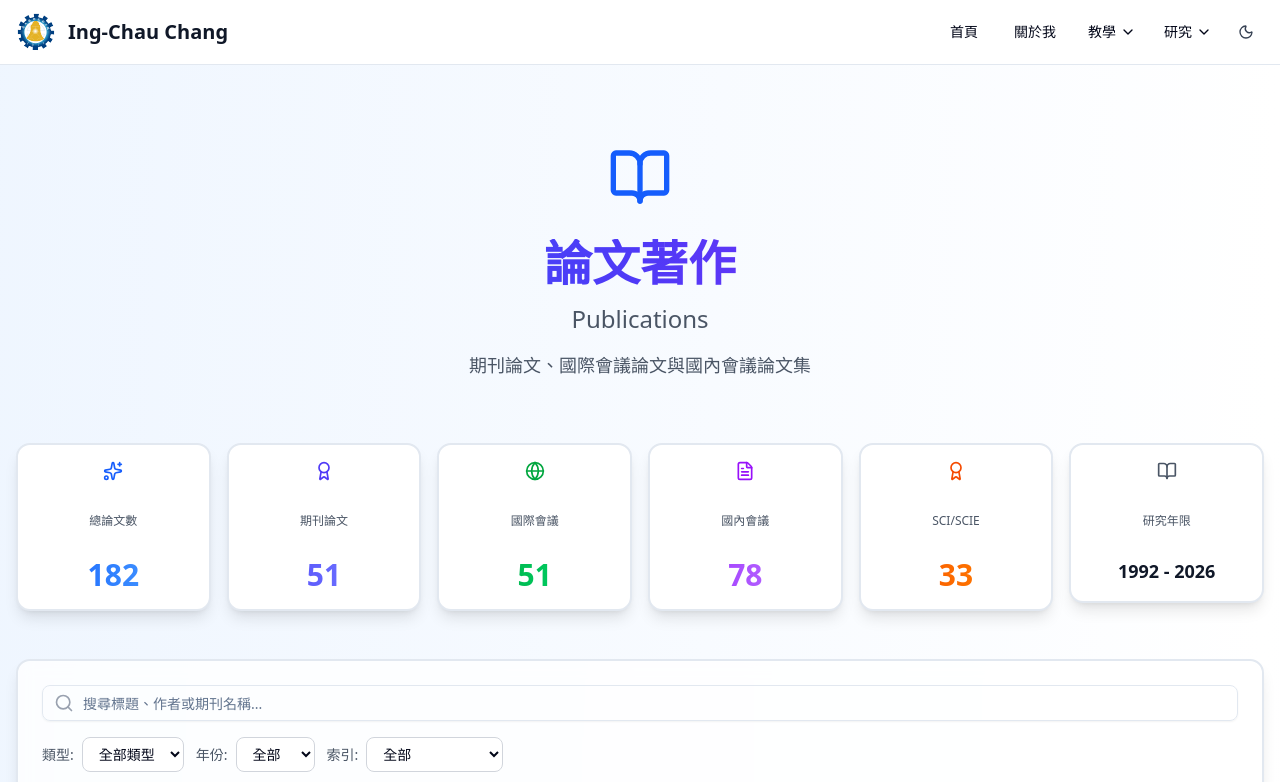
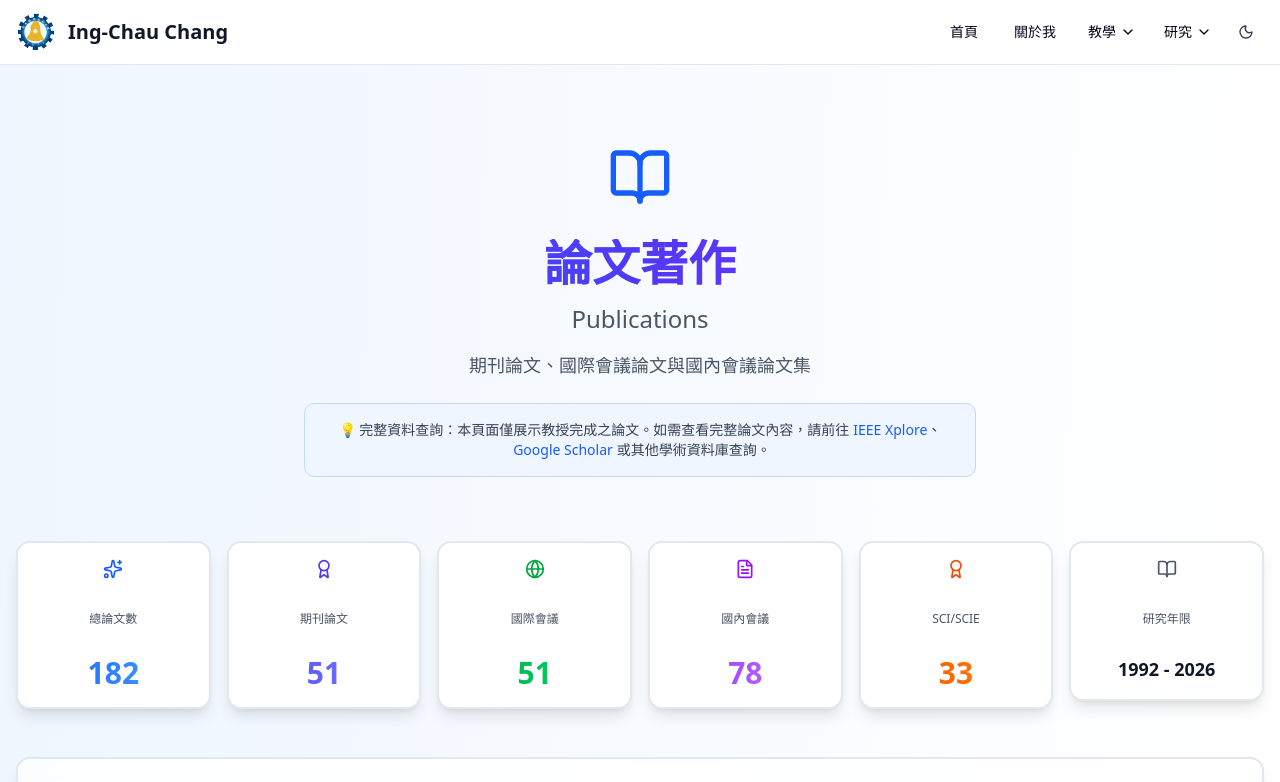
Before and after one commit to Laurence-R/professor_web_modernization, a Next.js app: page /research/publications in a window 1280 px wide. Shown: the top 782 px of the page. Built offline with nearby package versions, Linux system fonts and the light colour scheme.

Commit message:
feat: make comment about publications and add homepage DOI's href

```diff
--- a/src/app/research/publications/page.tsx
+++ b/src/app/research/publications/page.tsx
@@ -122,6 +122,37 @@ export default function PublicationsPage() {
                     <p className="text-lg text-gray-600 dark:text-gray-400 max-w-3xl mx-auto">
                         期刊論文、國際會議論文與國內會議論文集
                     </p>
+                    <motion.div
+                        initial={{ opacity: 0 }}
+                        animate={{ opacity: 1 }}
+                        transition={{ duration: 0.5, delay: 0.4 }}
+                        className="mt-6 max-w-2xl mx-auto"
+                    >
+                        <div className="bg-blue-50 dark:bg-blue-900/20 border border-blue-200 dark:border-blue-800 rounded-lg p-4">
+                            <p className="text-sm text-gray-700 dark:text-gray-300 text-center">
+                                💡 <span className="font-medium">完整資料查詢：</span>
+                                本頁面僅展示教授完成之論文。如需查看完整論文內容，請前往
+                                <a
+                                    href="https://ieeexplore.ieee.org/author/37640555800"
+                                    target="_blank"
+                                    rel="noopener noreferrer"
+                                    className="text-blue-600 dark:text-blue-400 hover:underline font-medium ml-1"
+                                >
+                                    IEEE Xplore
+                                </a>
+                                、
+                                <a
+                                    href="https://scholar.google.com"
+                                    target="_blank"
+                                    rel="noopener noreferrer"
+                                    className="text-blue-600 dark:text-blue-400 hover:underline font-medium mx-1"
+                                >
+                                    Google Scholar
+                                </a>
+                                或其他學術資料庫查詢。
+                            </p>
+                        </div>
+                    </motion.div>
                 </motion.div>
 
                 {/* 統計卡片 */}
--- a/src/components/sections/SelectedPublications.tsx
+++ b/src/components/sections/SelectedPublications.tsx
@@ -146,9 +146,14 @@ export function SelectedPublications() {
                                                 <FileText className="h-4 w-4" />
                                                 PDF
                                             </Button>
-                                            <Button size="sm" variant="outline" className="gap-2 cursor-pointer">
-                                                <ExternalLink className="h-4 w-4" />
-                                                DOI
+                                            <Button size="sm" variant="outline" className="gap-2 cursor-pointer" asChild>
+                                                <a
+                                                    href="https://ieeexplore.ieee.org/document/4711130"
+                                                    target="_blank"
+                                                >
+                                                    <ExternalLink className="h-4 w-4" />
+                                                    DOI
+                                                </a>
                                             </Button>
                                         </div>
                                     </div>
```
